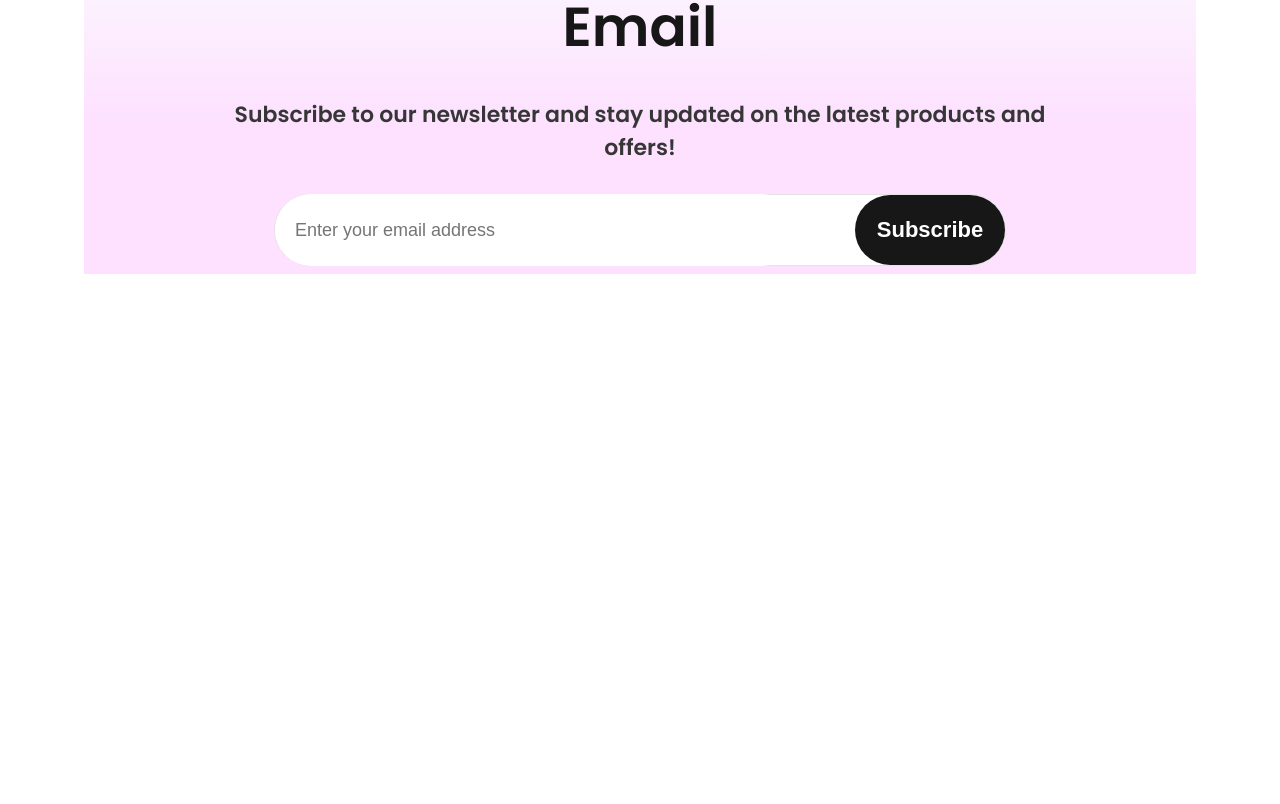
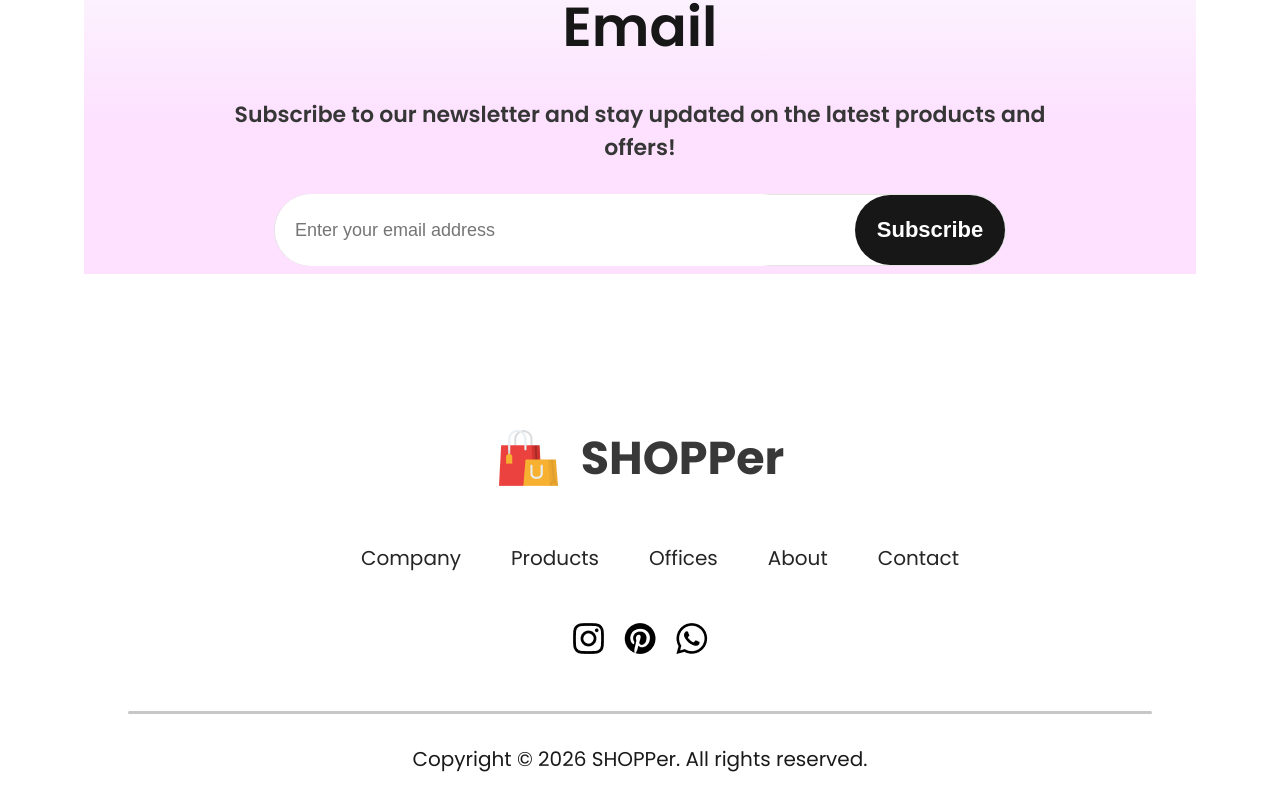
Before and after one commit to Anxhi04/Ecommerce, a React (Create React App) app: page / in a window 1280 px wide. Shown: the part 3511-4315 px from the top of the page. Before the commit the page ends 3935 px from the top, so only its background shows below. Built offline with nearby package versions, Linux system fonts and the light colour scheme.

Commit message:
shtimi i komponentit foote4r

```diff
--- /dev/null
+++ b/src/components/Footer/Footer.css
@@ -0,0 +1,57 @@
+.footer{
+    display: flex;
+    flex-direction: column;
+    align-items: center;
+    justify-content: center;
+    gap: 50px;
+}
+.footer-logo{
+    display: flex;
+    align-items: center;
+    gap: 20px;
+}
+.footer-logo p{
+    color: #383838;
+    font-size: 46px;
+    font-weight: 700;
+}
+.footer-links{
+    display: flex;
+    gap: 50px;
+    list-style: none;
+    color: #252525;
+    font-size: 20px;
+}
+.footer-links li{
+    cursor: pointer;
+}
+.footer-social-icon{
+    display: flex;
+    gap: 20px;
+    cursor: pointer;
+
+
+}
+.footer-icons-container{
+    padding: 10px;
+    padding-bottom: 6px;
+    background: #fbfbfb;
+    border: 1px solid #ebebeb;
+}
+.footer-copyright{
+    display: flex;
+    flex-direction: column;
+    align-items: center;
+    gap: 30px;
+    width:100%;
+    margin-bottom: 30px;
+    color: #1a1a1a;
+    font-size: 20px;
+}
+.footer-copyright hr{
+    width: 80%;
+    border: none;
+    border-radius:10px ;
+    height: 3px;
+    background: #c7c7c7;
+}
--- /dev/null
+++ b/src/components/Footer/Footer.jsx
@@ -0,0 +1,42 @@
+import React from "react";
+import "./Footer.css";
+import footer_logo from "../assets/logo.png";
+import instagram_icon from "../assets/instagram_icon.png";
+import pinterest_icon from "../assets/pintester_icon.png";
+import whatsapp_icon from "../assets/whatsapp_icon.png";
+
+const Footer=()=>{
+    return(
+        <div className="footer">
+
+              <div className="footer-logo">
+                <img src={footer_logo} alt="Footer Logo" />
+                <p>SHOPPer</p>
+            </div>
+            <ul className="footer-links">
+                <li>Company</li>
+                <li>Products</li>
+                <li>Offices</li>
+                <li>About</li>
+                <li>Contact</li>
+            </ul>
+            <div className="footer-social-icon">
+                <div className="footer-icons-conatiner">
+                    <img src={instagram_icon} alt="Instagram Icon" />
+            </div>
+                <div className="footer-icons-conatiner">
+                    <img src={pinterest_icon} alt="Pinterest Icon" />
+                </div>
+                <div className="footer-icons-conatiner">
+                    <img src={whatsapp_icon} alt="WhatsApp Icon" />
+                </div>
+            </div>
+            <div className="footer-copyright">
+                <hr/>
+                <p>Copyright © 2026 SHOPPer. All rights reserved.</p>
+            </div>
+
+        </div>
+    )
+}
+export default Footer;
--- a/src/components/NewCollection/Newcollection.css
+++ b/src/components/NewCollection/Newcollection.css
@@ -4,8 +4,8 @@
     align-items: center;
     justify-content: center;
     gap: 10px;
-    height: 90vh;
-}
+    margin-bottom: 100px;
+    }
 .newcollection h1{
     color: #484848;
     font-size: 50px;
--- a/src/pages/Shop.jsx
+++ b/src/pages/Shop.jsx
@@ -4,6 +4,7 @@
 import Offers from "../components/Offers/Offers";
 import Newcollection from "../components/NewCollection/Newcollection";
 import Newsletter from "../components/Newsletter/Newsletter";
+import Footer from "../components/Footer/Footer";
 
 const Shop=()=>{
     return(
@@ -13,6 +14,7 @@
             <Offers />
             <Newcollection />
             <Newsletter />
+            <Footer />
         </div>
     )
 }
```
